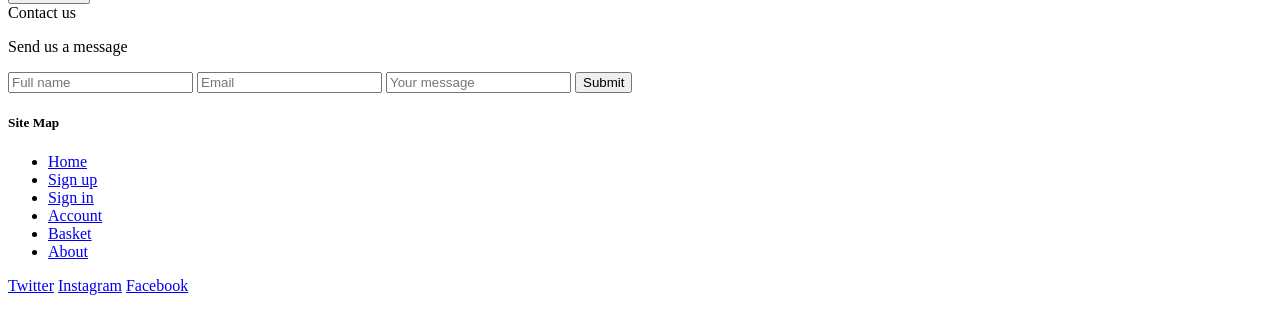
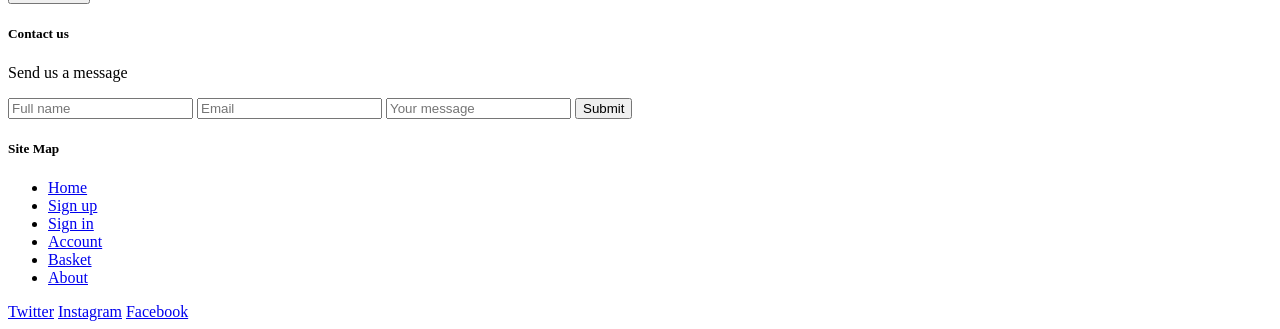
Before and after one commit to geeshenka/PETSFORYOU, a plain HTML site: page index.html in a window 1280 px wide. Shown: the part 1098-1427 px from the top of the page. Before the commit the page ends 1401 px from the top, so only its background shows below. Drawn offline with Linux system fonts and the light colour scheme.

Commit message:
Cleanaing uo

```diff
--- a/index.html
+++ b/index.html
@@ -40,7 +40,8 @@
             <img src="care.jpg " alt="Woman holding a dog " width="972 " height="500 ">
         </div>
         <footer>
-            <div class="send-message-form" <h5>Contact us</h5>
+            <div class="form-one">
+                <h5>Contact us</h5>
                 <p>Send us a message</p>
                 <input type="text " placeholder="Full name ">
                 <input type="text " placeholder="Email ">
```
